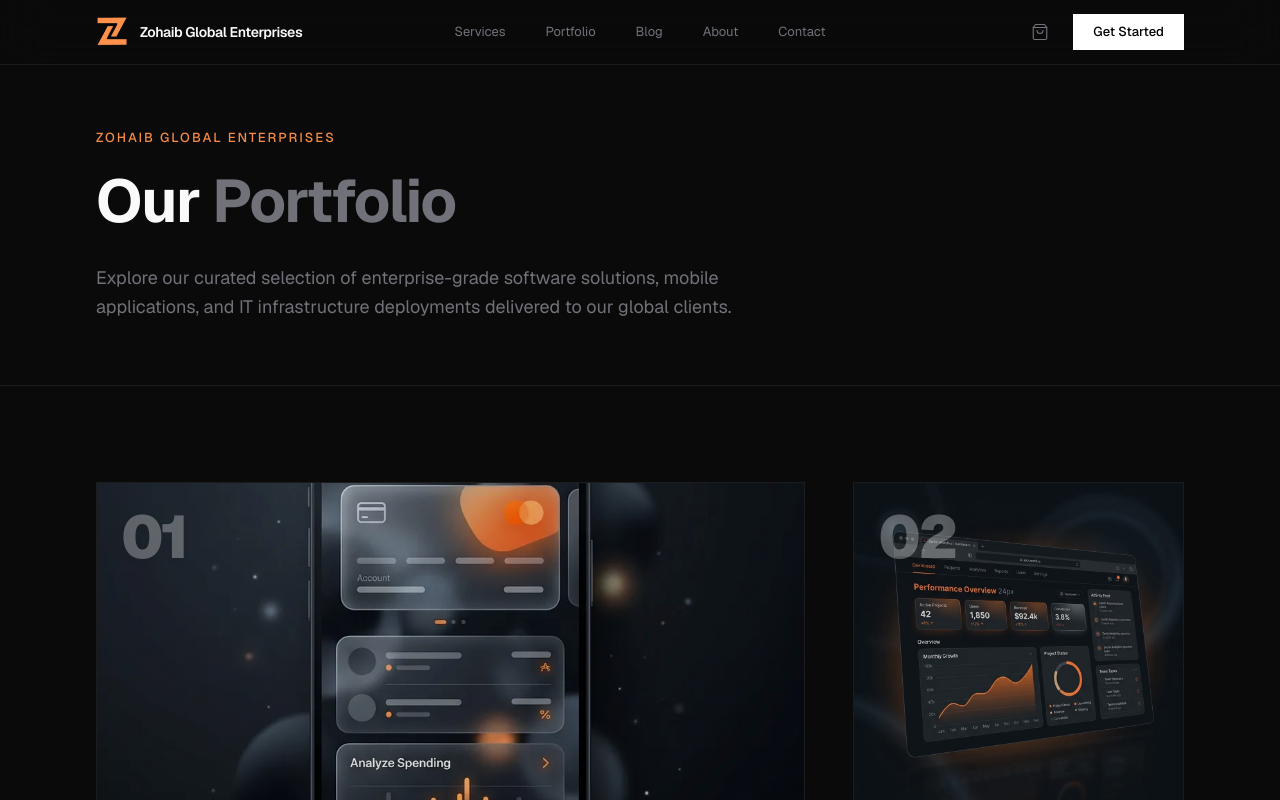
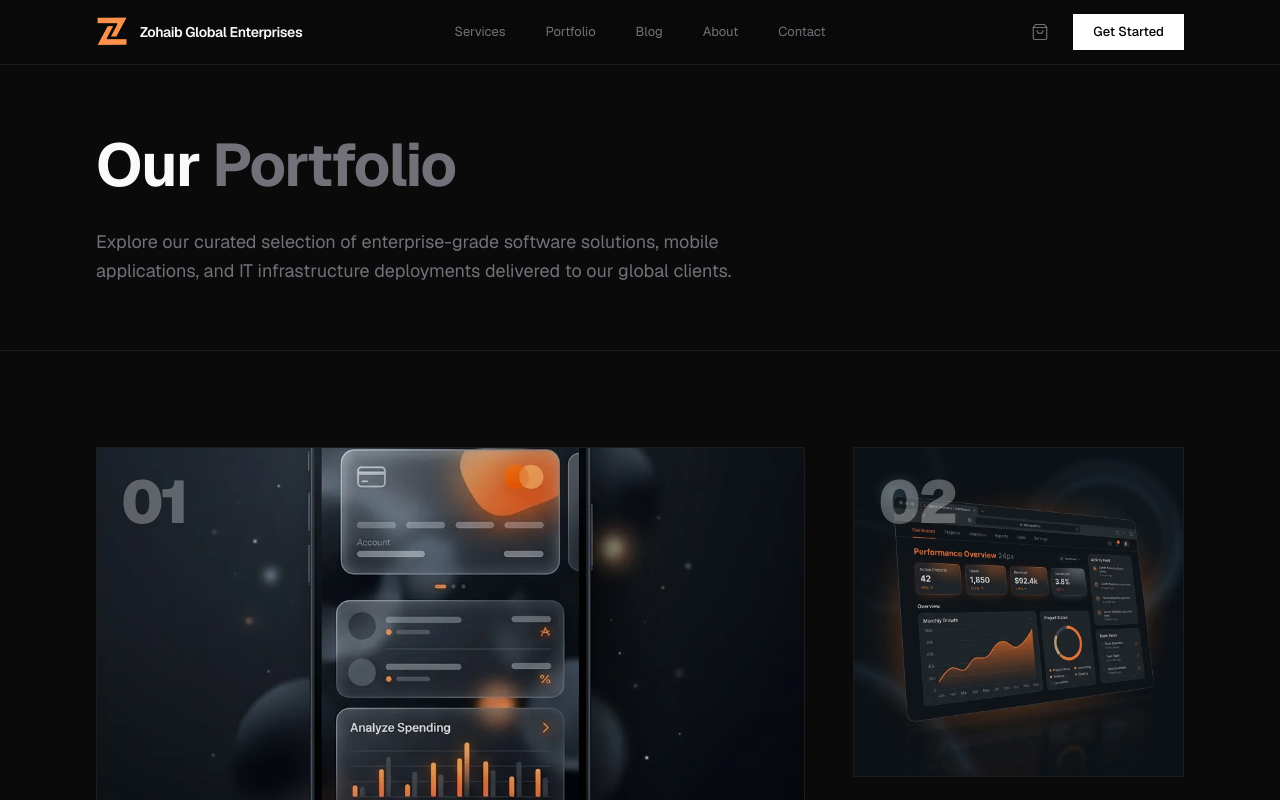
Before and after one commit to szhk5145-droid/zohaibgc, a Next.js app: page /portfolio in a window 1280 px wide. Shown: the top 800 px of the page. Built offline with nearby package versions, Linux system fonts and the light colour scheme.

Commit message:
Remove redundant company name eyebrow from portfolio page

```diff
--- a/src/app/portfolio/page.tsx
+++ b/src/app/portfolio/page.tsx
@@ -60,10 +60,7 @@ export default function PortfolioPage() {
       {/* Header */}
       <section className="pt-32 pb-16 border-b border-[#1c1c1c]">
         <div className="max-w-[1400px] mx-auto px-8 md:px-12 lg:px-16 xl:px-24">
-          <motion.p initial={{ opacity: 0 }} animate={{ opacity: 1 }}
-            className="text-[#F48B47] text-[13px] font-medium tracking-[0.15em] uppercase mb-4">
-            Zohaib Global Enterprises
-          </motion.p>
+
           <motion.h1 initial={{ opacity: 0, y: 20 }} animate={{ opacity: 1, y: 0 }} transition={{ delay: 0.1 }}
             className="text-5xl md:text-6xl md:leading-tight font-bold tracking-tight mb-6 max-w-3xl">
             Our <span className="text-[#71717a]">Portfolio</span>
```
